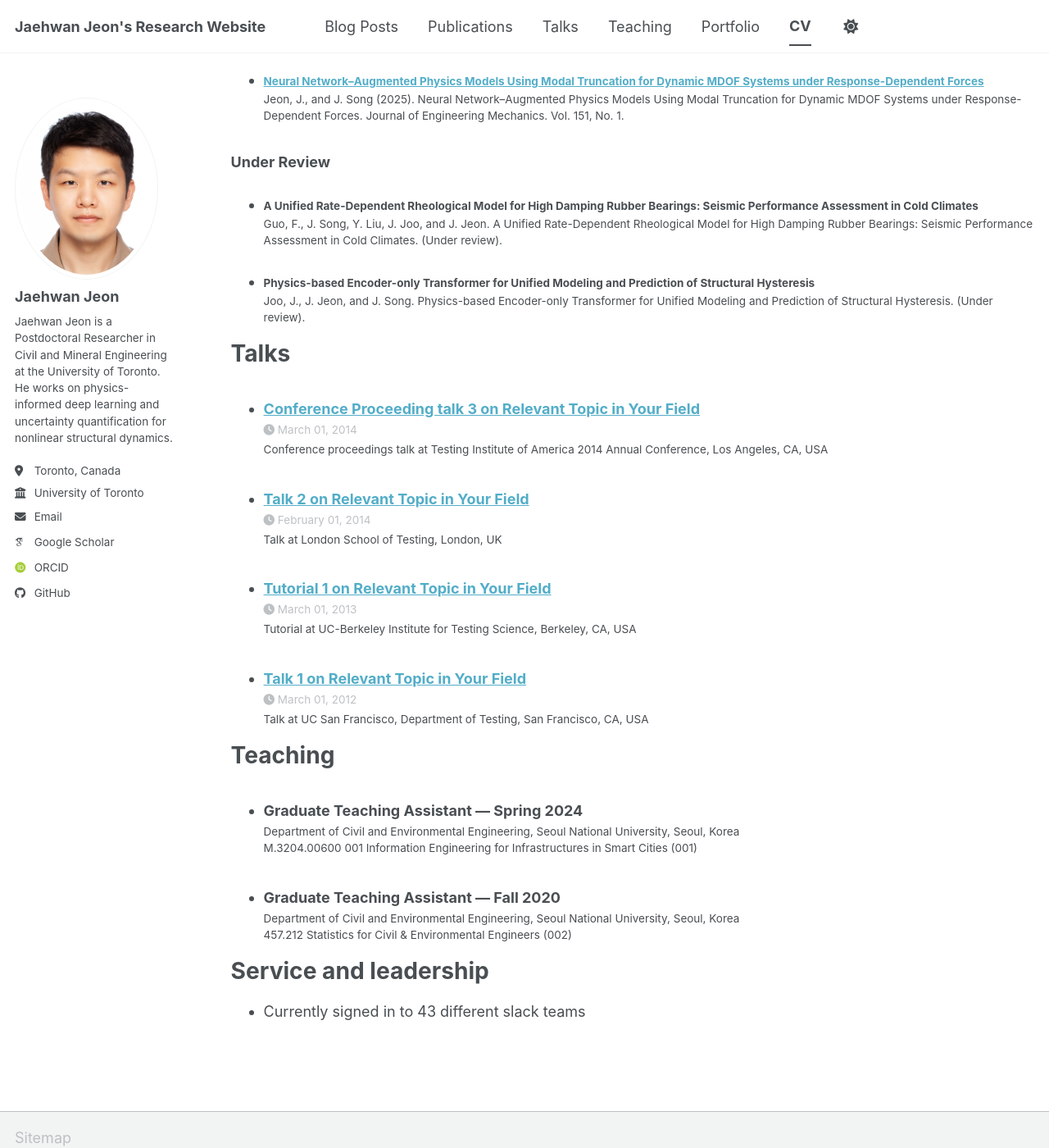
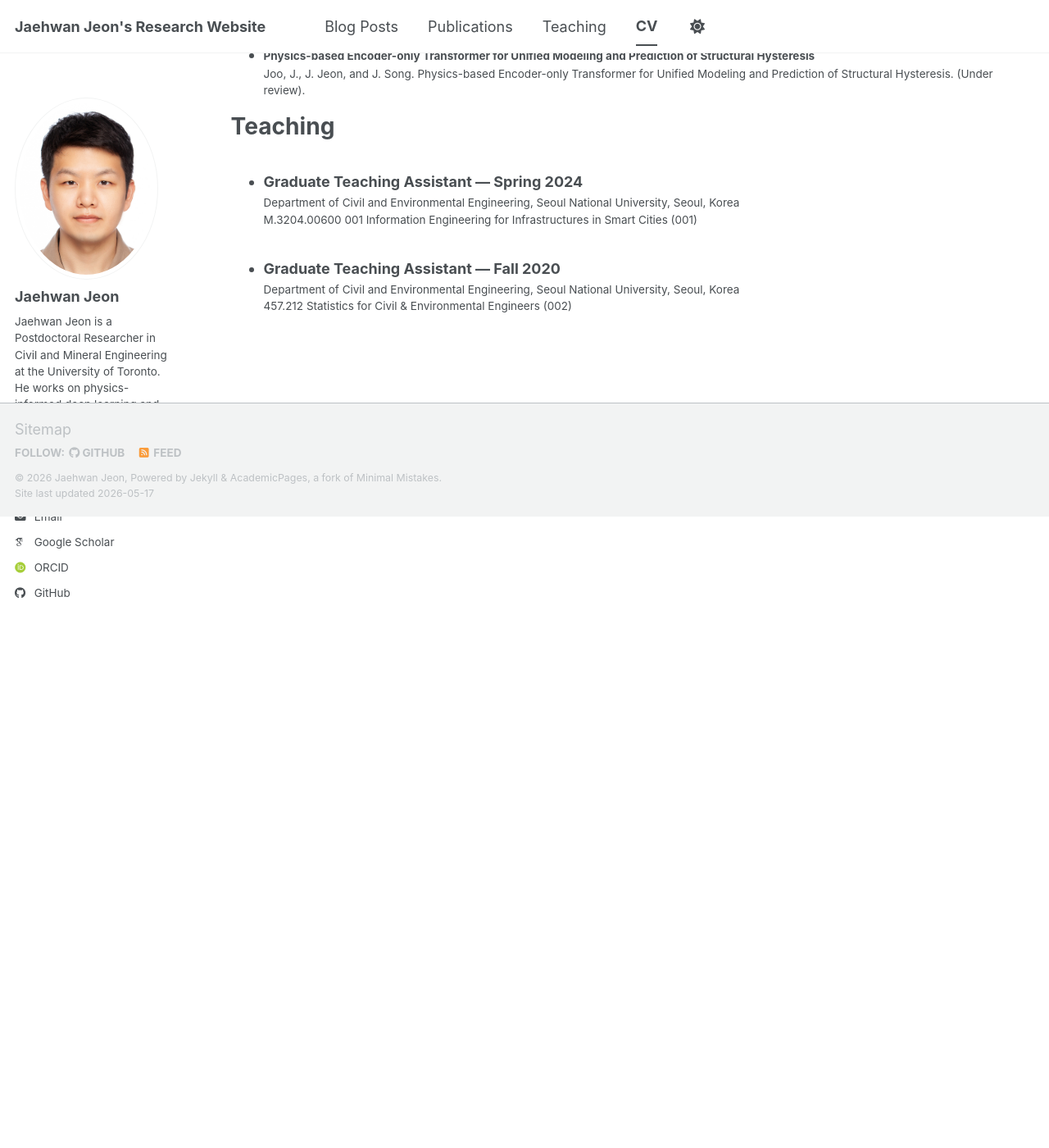
Before and after one commit to JaehwanJeon/JaehwanJeon.github.io, a Jekyll site: the page built from _pages/cv.md, in a window 1280 px wide and 1400 px high, scrolled down 1435 px. Shown: the whole window at 82% size. Built offline with Jekyll 4.4.1, drawn with Linux system fonts in a browser that asks for light colours; some web fonts are replaced; a script bundle is joined from its source files by our own code; library files that are not in the unit come from our copies; after the commit the page ends 2065 px from its top, so only the background shows below that; part of the change alters nothing that is shown; some of the changed text lies outside the part shown.

Commit message:
Hide Talks/Portfolio nav + CV Skills/Talks/Service (write later)
- navigation.yml: comment out Talks and Portfolio (pages kept)
- cv.md: wrap Skills, Talks, Service and leadership in {% raw %}{% comment %}{% endraw %}
  blocks as TODO placeholders (Education/Work/Honors/Publications/Teaching remain)

Co-Authored-By: Claude Opus 4.7 (1M context) <noreply@anthropic.com>

```diff
--- a/_data/navigation.yml
+++ b/_data/navigation.yml
@@ -14,14 +14,16 @@ main:
   - title: "Publications"
     url: /publications/
 
-  - title: "Talks"
-    url: /talks/
+  # Hidden until written (page still lives at /talks/):
+  # - title: "Talks"
+  #   url: /talks/
 
   - title: "Teaching"
     url: /teaching/
 
-  - title: "Portfolio"
-    url: /portfolio/
+  # Hidden until written (page still lives at /portfolio/):
+  # - title: "Portfolio"
+  #   url: /portfolio/
 
   - title: "CV"
     url: /cv/
--- a/_pages/cv.md
+++ b/_pages/cv.md
@@ -31,6 +31,7 @@ Honors and Awards (Selected)
 * **May 2024** — Engineering Mechanics Institute (EMI) – Probabilistic Methods Committee (PMC) Award Finalist
 * **June 2022** — Mitacs Globalink Research Award (3,000 CAD ($2,800)), Mitacs, Canada
 
+{% comment %} TODO: write later — Skills section
 Skills
 ======
 * Skill 1
@@ -39,6 +40,7 @@ Skills
   * Sub-skill 2.2
   * Sub-skill 2.3
 * Skill 3
+{% endcomment %}
 
 Publications
 ======
@@ -48,11 +50,13 @@ Publications
 <li><div class="archive__item"><h4 class="archive__item-title">{% if p.paperurl and category[0] != 'underreview' %}<a href="{{ p.paperurl }}">{{ p.title }}</a>{% else %}{{ p.title }}{% endif %}</h4>{% if p.citation %}<p class="archive__item-excerpt">{{ p.citation }}</p>{% endif %}</div></li>{% endfor %}</ul>
 {% endif %}{% endfor %}
 
+{% comment %} TODO: write later — Talks section
 Talks
 ======
   <ul>{% for post in site.talks reversed %}
     {% include archive-single-talk-cv.html  %}
   {% endfor %}</ul>
+{% endcomment %}
 
 Teaching
 ======
@@ -60,6 +64,8 @@ Teaching
     <li><div class="archive__item"><h3 class="archive__item-title">{{ t.role }} — {{ t.term }}</h3><p class="archive__item-excerpt">{{ t.venue }}{% for c in t.courses %}<br/>{{ c }}{% endfor %}</p></div></li>
   {% endfor %}</ul>
 
+{% comment %} TODO: write later — Service and leadership section
 Service and leadership
 ======
 * Currently signed in to 43 different slack teams
+{% endcomment %}
```
